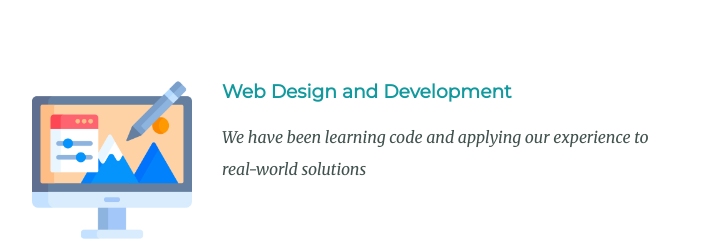
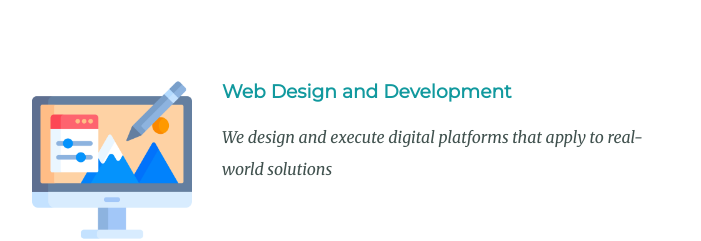
Before and after one commit to TsunamiSam99/TsunamiSam, a plain HTML site: page index.html in a window 1280 px wide. Shown: the part 1540-1781 px from the top of the page, without its empty margins (288-989 px from the left). Drawn offline with Linux system fonts and the light colour scheme.

Commit message:
Update index.html
Changed text in <p> of skill-row Web Design and Development

```diff
--- a/index.html
+++ b/index.html
@@ -27,7 +27,7 @@
         <div class="skill-row">
           <img class="skill-image1" src="images/illustration.png" alt="illustration-img">
           <h3>Web Design and Development</h3>
-          <p>We have been learning code and applying our experience to real-world solutions</p>
+          <p>We design and execute digital platforms that apply to real-world solutions</p>
         </div>
         <div class="skill-row">
           <img class="skill-image2" src="images/coding.png" alt="coding-img">
```
